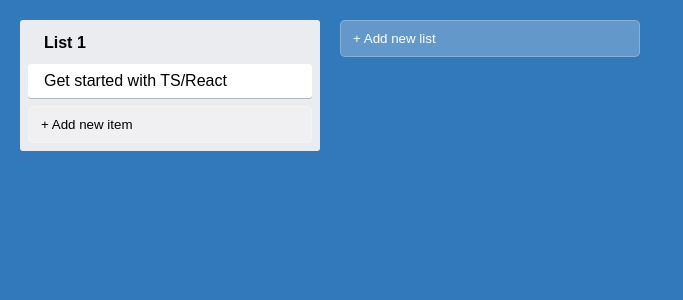
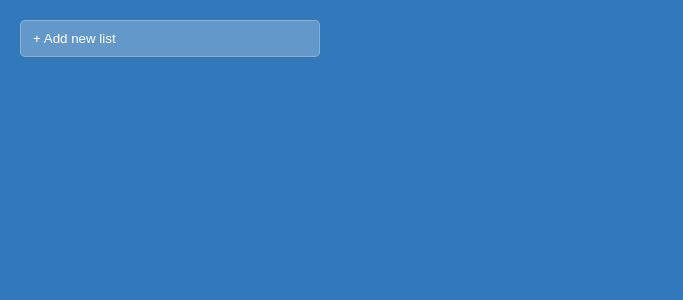
Before and after one commit to zakali22/trello-clone-react-ts, a React (Create React App) app: page / in a window 1280 px wide. Shown: the top 300 px of the page, without its empty margins (0-683 px from the left). Built offline with nearby package versions, Linux system fonts and the light colour scheme.

Commit message:
Add global context for the state

```diff
--- a/package.json
+++ b/package.json
@@ -16,6 +16,7 @@
     "react-scripts": "4.0.3",
     "styled-components": "^5.3.0",
     "typescript": "^4.2.4",
+    "uuidv4": "^6.2.8",
     "web-vitals": "^1.1.1"
   },
   "scripts": {
--- a/src/App.tsx
+++ b/src/App.tsx
@@ -1,15 +1,26 @@
-import React from 'react';
+import React, {useContext, Fragment} from 'react';
 import {AppContainer} from "./styles/styles"
 import Column from "./components/Column"
 import Card from "./components/Card"
 import AddItem from "./components/AddItem"
+import {useAppState} from "./utils/useAppState"
 
 function App() {
+  const {lists} = useAppState()
+
+  if(lists.length === 0) {
+    return (
+      <AppContainer>
+        <AddItem buttonText="+ Add new list" dark onAdd={(task) => console.log(task)}/>
+      </AppContainer>
+    )
+  }
+
   return (
     <AppContainer>
-      <Column title="List 1">
-        <Card title="Get started with TS/React" />
-      </Column>
+      {lists.map(list => (
+        <Column title={list.text} key={list.id} id={list.id}/>
+      ))}
       <AddItem buttonText="+ Add new list" dark onAdd={(task) => console.log(task)}/>
     </AppContainer>
   );
--- a/src/components/Card.tsx
+++ b/src/components/Card.tsx
@@ -2,6 +2,7 @@ import React from "react"
 import {CardContainer} from "../styles/styles"
 
 type CardProps = {
+    id: string,
     title?: string
 }
 
--- a/src/components/Column.tsx
+++ b/src/components/Column.tsx
@@ -1,16 +1,24 @@
 import React from "react"
 import {ColumnContainer, ColumnTitle} from "../styles/styles"
 import AddItem from "./AddItem"
+import Card from "./Card"
+import {useAppState} from "../utils/useAppState"
 
 type ColumnProps = {
+    id: string,
     title: string
 }
 
-const Column: React.FC<ColumnProps> = ({title, children}) => {
+const Column: React.FC<ColumnProps> = ({title, id, children}) => {
+    const {getTasksByListId} = useAppState()
+    const tasks = getTasksByListId(id)
+
     return (
         <ColumnContainer>
             <ColumnTitle>{title}</ColumnTitle>
-            {children}
+            {tasks.map(task => (
+                <Card key={task.id} id={task.id} title={task.text} />
+            ))}
             <AddItem buttonText="+ Add new item" onAdd={(task) => console.log(task)}/>
         </ColumnContainer>
     )
--- /dev/null
+++ b/src/context/AppStateContext.tsx
@@ -0,0 +1,46 @@
+import {createContext, FC} from "react"
+import {uuid} from "uuidv4"
+
+// Define AppState type and its property types
+type Task = {
+    id: string,
+    text: string
+}
+
+type List = {
+    id: string,
+    text: string,
+    tasks: Task[]
+}
+
+export type AppState = {
+    lists: List[]
+}
+
+// Define appData (initial state)
+const appData: AppState = {
+    lists: [] // We can keep it as an empty array (later on)
+}
+
+// Define context
+type AppStateContextProps = { // Typing of the defaultProps expected by createContext
+    lists: List[],
+    getTasksByListId(id: string): Task[]
+}
+
+// Since we don't have an initialState to provide we pass an empty object (as AppStateContextProps)
+export const AppStateContext = createContext<AppStateContextProps>({} as AppStateContextProps)
+
+
+// Export context provider
+export const AppStateProvider: FC = ({children}) => {
+    const {lists} = appData
+
+    const getTasksByListId = (id: string) => lists.find(list => (list.id === id))?.tasks || []
+
+    return (
+        <AppStateContext.Provider value={{lists, getTasksByListId}}>
+            {children}
+        </AppStateContext.Provider>
+    )
+}
--- a/src/index.tsx
+++ b/src/index.tsx
@@ -3,10 +3,13 @@ import ReactDOM from 'react-dom';
 import App from './App';
 import './index.css'
 import reportWebVitals from './reportWebVitals';
+import {AppStateProvider} from "./context/AppStateContext"
 
 ReactDOM.render(
   <React.StrictMode>
-    <App />
+    <AppStateProvider>
+      <App />
+    </AppStateProvider>
   </React.StrictMode>,
   document.getElementById('root')
 );
--- /dev/null
+++ b/src/utils/useAppState.tsx
@@ -0,0 +1,4 @@
+import {useContext} from "react"
+import {AppStateContext} from "../context/AppStateContext"
+
+export const useAppState = () => useContext(AppStateContext)
```
Also changed, not shown: 1 other file (tests, documents, lock files or other folders).
